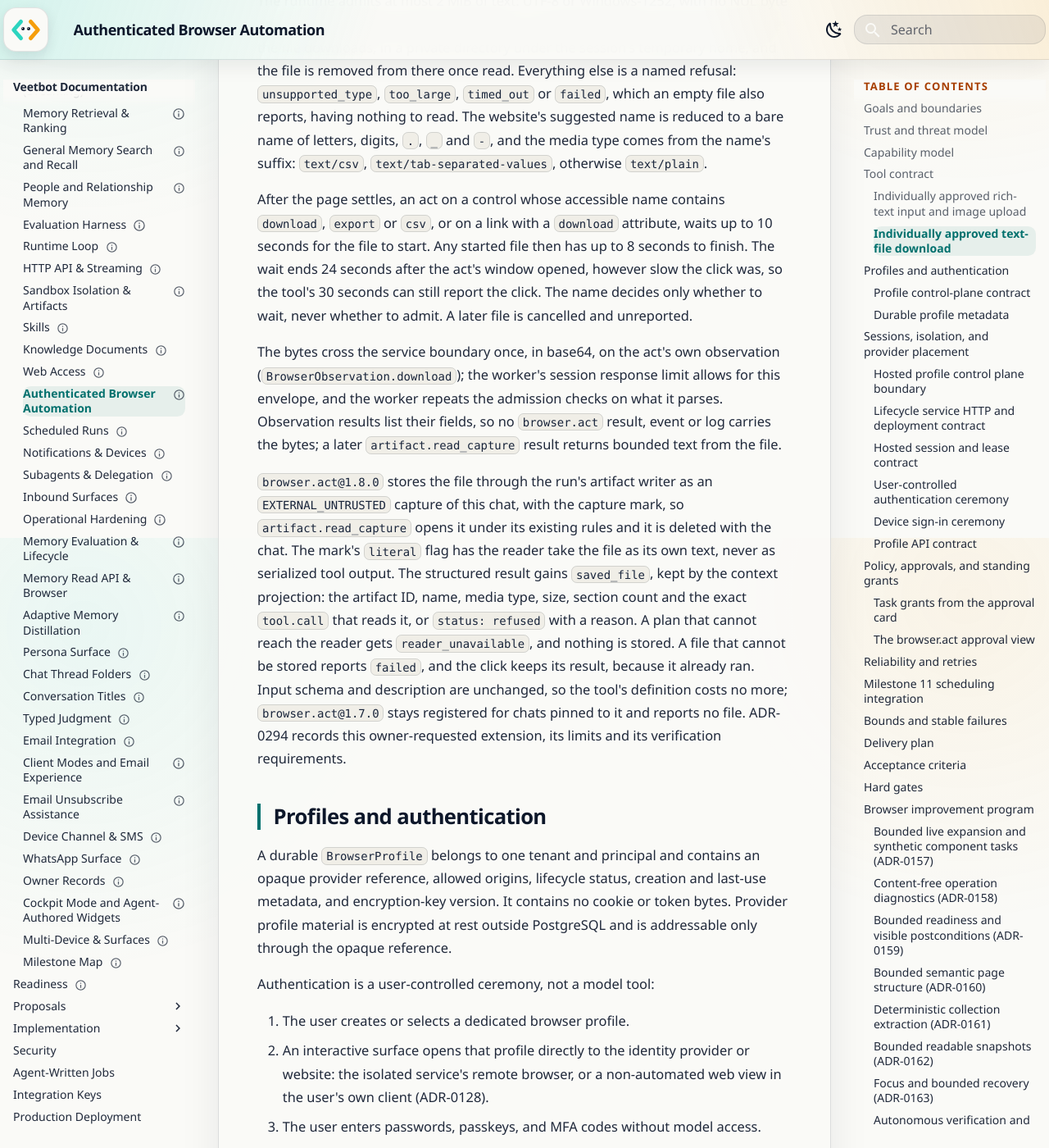
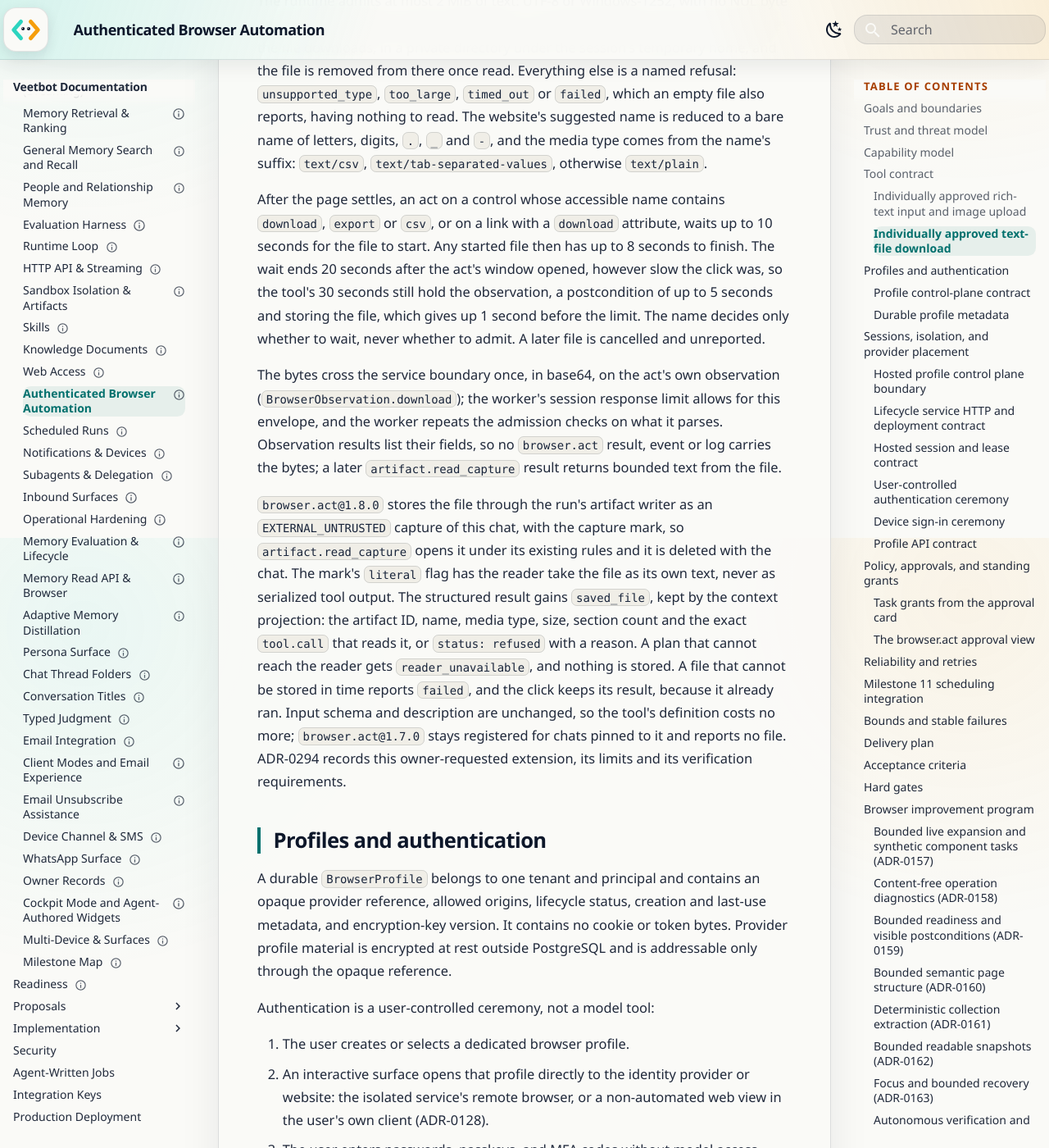
Before and after one commit to avitus/veetbot, an MkDocs documentation site: the page built from docs/plan/browser-automation.md, in a window 1280 px wide and 1400 px high, scrolled down 7444 px. Shown: the whole window at 82% size. Built offline with MkDocs 1.6.1 and Material for MkDocs 9.7.7, drawn with Linux system fonts in a browser that asks for light colours.

Commit message:
Leave browser.act time for its later steps after a file wait
After a 24-second file wait, the observation, a 5-second postcondition and the
file's storage could still pass the tool's 30 seconds, losing the result of a
click that ran. The wait now ends at 20 seconds, and storing the file gives up
one second before the tool's limit and reports failed.

Reading-Lane: A
Co-Authored-By: Claude Opus 5.5 <noreply@anthropic.com>
Glen-Conversation: dc98c6a1-4db8-4553-9803-59701df5728a

```diff
--- a/docs/plan/browser-automation.md
+++ b/docs/plan/browser-automation.md
@@ -277,8 +277,9 @@ letters, digits, `.`, `_` and `-`, and the media type comes from the name's suff
 After the page settles, an act on a control whose accessible name contains
 `download`, `export` or `csv`, or on a link with a `download` attribute, waits up to
 10 seconds for the file to start. Any started file then has up to 8 seconds to
-finish. The wait ends 24 seconds after the act's window opened, however slow the click
-was, so the tool's 30 seconds can still report the click. The name decides only whether to wait,
+finish. The wait ends 20 seconds after the act's window opened, however slow the click
+was, so the tool's 30 seconds still hold the observation, a postcondition of up to 5
+seconds and storing the file, which gives up 1 second before the limit. The name decides only whether to wait,
 never whether to admit. A later file is cancelled and unreported.
 
 The bytes cross the service boundary once, in base64, on the act's own observation
@@ -294,7 +295,7 @@ the chat. The mark's `literal` flag has the reader take the file as its own text
 never as serialized tool output. The structured result gains `saved_file`, kept by the context projection:
 the artifact ID, name, media type, size, section count and the exact `tool.call`
 that reads it, or `status: refused` with a reason. A plan that cannot reach the
-reader gets `reader_unavailable`, and nothing is stored. A file that cannot be stored
+reader gets `reader_unavailable`, and nothing is stored. A file that cannot be stored in time
 reports `failed`, and the click keeps its result, because it already ran. Input schema and description
 are unchanged, so the tool's definition costs no more; `browser.act@1.7.0` stays
 registered for chats pinned to it and reports no file. ADR-0294 records this
--- a/docs/status/citation-ledger.yaml
+++ b/docs/status/citation-ledger.yaml
@@ -28,7 +28,7 @@ citations:
   - cite: "docs/plan/email-experience.md#docs/plan/event-log-and-persistence.md:698"
     excerpt: "| Interactive | 0 | A user is waiting on this turn | Seconds"
     digest: "4b1df335443d0c4a"
-  - cite: "docs/plan/email-integration.md#docs/plan/browser-automation.md:1382-1386"
+  - cite: "docs/plan/email-integration.md#docs/plan/browser-automation.md:1383-1387"
     excerpt: "Browser mutation uses the existing effect-sent boundary. Onc"
     digest: "43076826d2dad9ad"
   - cite: "docs/plan/email-integration.md#docs/plan/operational-hardening.md:321-325"
```
Also changed, not shown: docs/adr/0294-approved-browser-file-download.md (+4 -2 lines), docs/plan/email-integration.md (+1 -1 lines), 3 other files.
